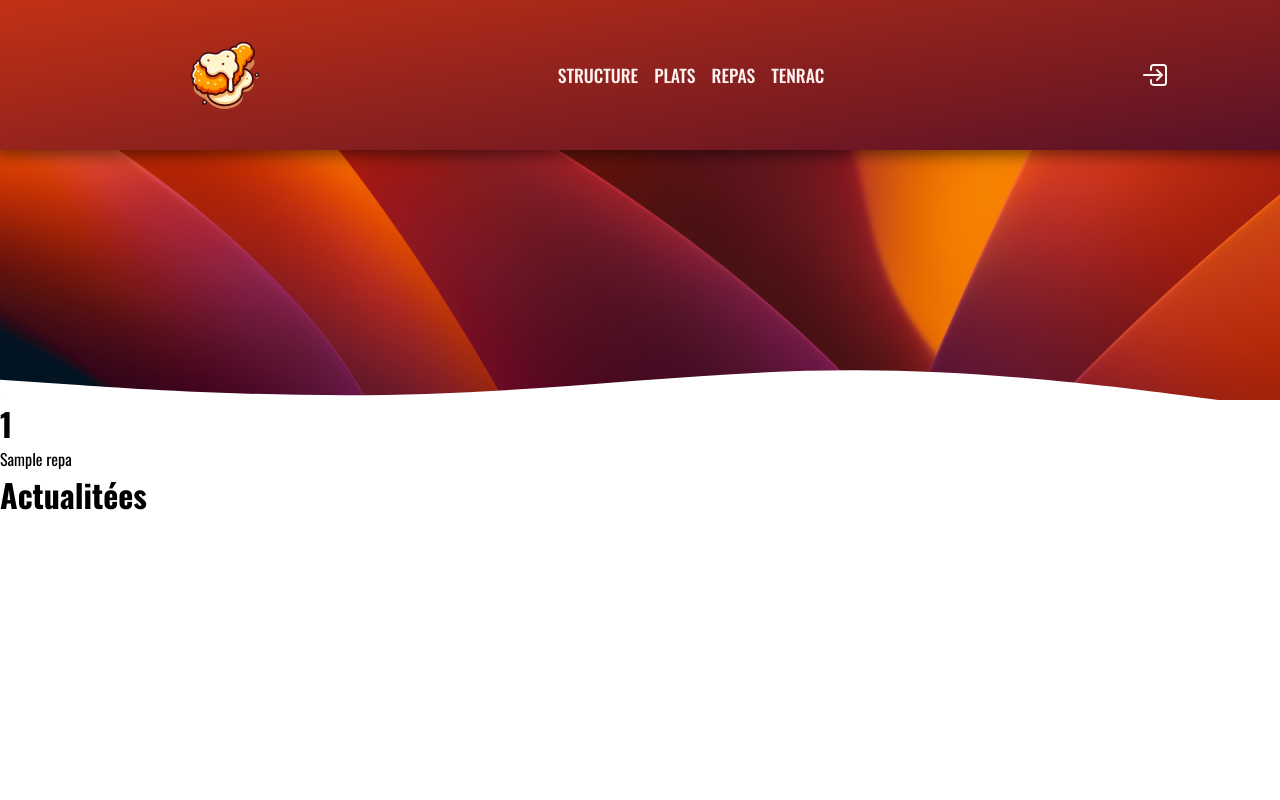
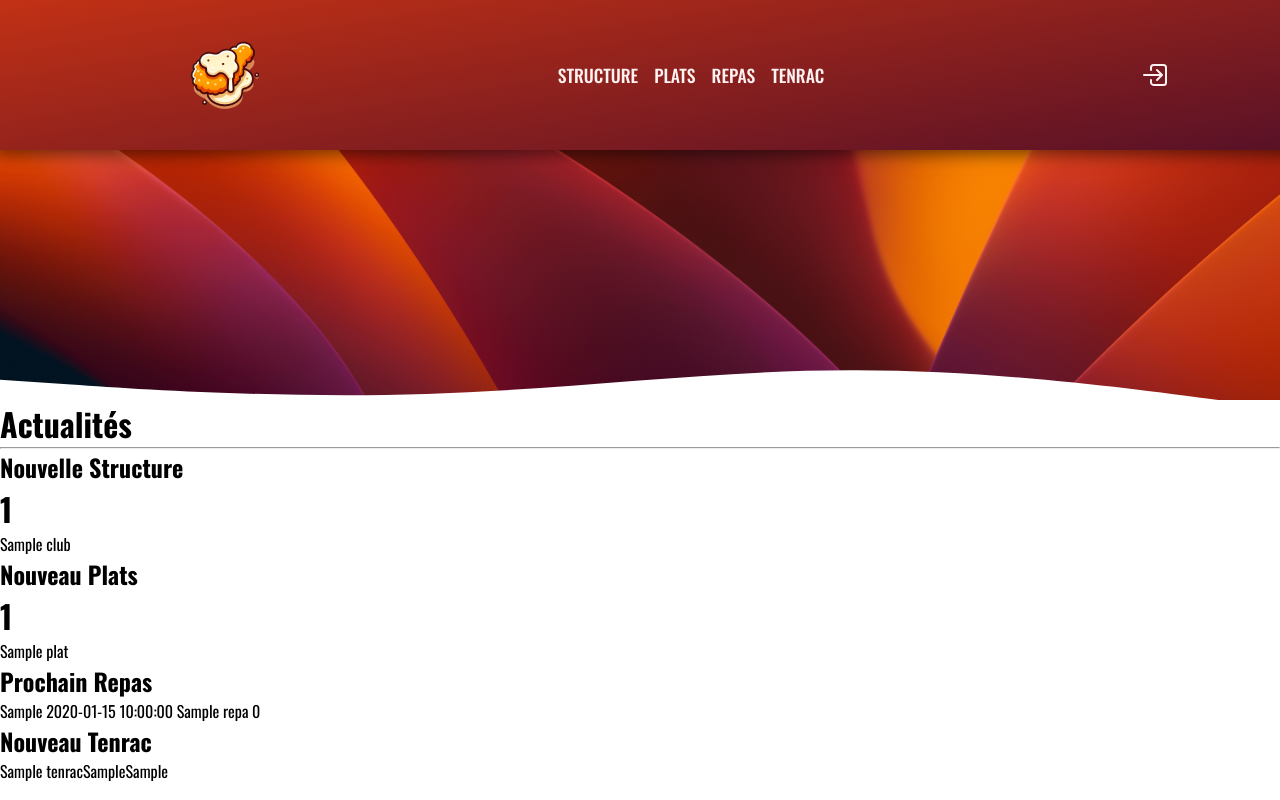
Before and after one commit to Turlure-Nael-23018992/tenrac, a PHP site: page /index.php?page=dashboard in a window 1280 px wide. Run offline with PHP 8.4, Linux system fonts and the light colour scheme; tables that the repository leaves empty or names only in its code hold one stand-in row (values such as "Sample post").

Commit message:
push pour plat.php

```diff
--- a/modules/blog/controllers/DashboardController.php
+++ b/modules/blog/controllers/DashboardController.php
@@ -1,14 +1,35 @@
 <?php
 require_once 'modules/blog/views/dashboard.php';
 require_once 'modules/blog/models/Repas/RepasDao.php';
+
+require_once 'modules/blog/models/Club/ClubDao.php';
+require_once 'modules/blog/models/Tenrac/TenracDao.php';
+
+require_once 'modules/blog/models/Plat/PlatDao.php';
+
+require_once 'modules/blog/models/PlanningRepas/PlanningRepas.php';
 require_once '_assets/includes/database.php';
 
 class DashboardController {
 
     public function execute(): void {
+
         $repasDao = new RepasDao(Database::getInstance());
-        $repas = $repasDao->getNextRepas(5);
-        (new Dashboard($repas))->show();
+        $repas = $repasDao->getAllRepas();
+
+        $clubDao = new ClubDao(Database::getInstance());
+        $club = $clubDao->getLastClubs(5);
+
+        $tenracDao = new TenracDao(Database::getInstance());
+        $tenrac = $tenracDao->getLastTenracs(5);
+
+        $platDao = new PlatDao(Database::getInstance());
+        $plat = $platDao->getLastPlats(5);
+
+        $planningRepasDao = new PlanningRepasDao(Database::getInstance());
+        $planning = $planningRepasDao->getAllPlanningRepas();
+
+        (new Dashboard($repas,$club, $tenrac, $plat, $planning))->show();
     }
 
 }
--- a/modules/blog/models/Club/ClubDao.php
+++ b/modules/blog/models/Club/ClubDao.php
@@ -51,7 +51,13 @@ class ClubDao
 
     public function getLastClubs(int $limit): array
     {
-        $stmt = $this->db->prepare("SELECT id_club, nom, id_ordre FROM club WHERE id_ordre = 1 ORDER BY id_club DESC LIMIT :limit");
+        $stmt = $this->db->prepare(<<<SQL
+            SELECT id_club, nom, id_ordre
+            FROM club
+            WHERE id_ordre = 1
+            ORDER BY id_club DESC
+            LIMIT :limit
+        SQL);
         $stmt->bindValue(':limit', $limit, PDO::PARAM_INT);
         $stmt->execute();
 
--- a/modules/blog/models/Tenrac/TenracDao.php
+++ b/modules/blog/models/Tenrac/TenracDao.php
@@ -10,7 +10,33 @@ class TenracDao
     {
         $this->pdo = $pdo;
     }
+    public function getLastTenracs(int $limit): array
+    {
+        $query = "SELECT * FROM Tenrac ORDER BY id_tenrac DESC LIMIT :limit";
+        $stmt = $this->pdo->prepare($query);
+        $stmt->bindParam(':limit', $limit, PDO::PARAM_INT);
+        $stmt->execute();
+        $results = $stmt->fetchAll(PDO::FETCH_ASSOC);
 
+        $tenracs = [];
+        foreach ($results as $result) {
+            $tenracs[] = new Tenrac(
+                $result['id_tenrac'],
+                $result['nom'],
+                $result['couriel'],
+                $result['tel'],
+                $result['adresse'],
+                $result['grade'],
+                $result['id_club'],
+                $result['id_ordre'],
+                $result['rang'] ?? null,
+                $result['titre'] ?? null,
+                $result['dignite'] ?? null
+            );
+        }
+
+        return $tenracs;
+    }
     // Récupérer un tenrac par ID
     public function getTenracById(int $id_tenrac): ?Tenrac
     {
--- a/modules/blog/views/dashboard.php
+++ b/modules/blog/views/dashboard.php
@@ -1,19 +1,85 @@
 <?php
 class Dashboard{
     private $repas;
-    public function __construct($r){
+    private $club;
+    private $tenrac;
+    private $plat;
+    private $planningList;
+    public function __construct($r, $c, $t, $p, $l){
         $this->repas = $r;
+        $this->club = $c;
+        $this->tenrac = $t;
+        $this->plat = $p;
+        $this->planningList = $l;
     }
     public function show():void{
         include 'header.php';
-        foreach ($this->repas as $repas) {
-            echo "<div>";
-            echo "<h1>" . htmlspecialchars($repas->getId()) . "</h1>";
-            echo "<p>" . htmlspecialchars($repas->getNom()) . "</p>";
-            echo "</div>";
-        }
         ?>
-        <h1>Actualitées</h1>
+        <div>
+            <h1>Actualités</h1>
+            <hr>
+        </div>
+
+        <h2>Nouvelle Structure</h2>
+        <div>
+            <?php
+            foreach ($this->club as $club) {
+                echo '<div>';
+                echo "<h1>" . htmlspecialchars($club->getIdClub()) . "</h1>";
+                echo "<p>" . htmlspecialchars($club->getNom()) . "</p>";
+                echo '</div>';
+            }
+            ?>
+        </div>
+        <h2>Nouveau Plats</h2>
+        <div>
+            <?php
+            foreach ($this->plat as $plat) {
+                echo '<div>';
+                echo "<h1>" . htmlspecialchars($plat->getIdPlat()) . "</h1>";
+                echo "<p>" . htmlspecialchars($plat->getNom()) . "</p>";
+                echo '</div>';
+            }
+            ?>
+        </div>
+
+        <h2>
+            Prochain Repas
+        </h2>
+        <div>
+            <?php foreach ($this->planningList as $planning): ?>
+                    <tr>
+                        <td><?php echo htmlspecialchars($planning->getAdresse()); ?></td>
+                        <td><?php echo htmlspecialchars($planning->getDateRepas()); ?></td>
+                        <td>
+                            <?php
+                                // Récupérer le nom du repas associé au planning
+                                foreach ($this->repas as $repas) {
+                                    if ($repas->getIdRepas() == $planning->getIdRepas()) {
+                                        echo htmlspecialchars($repas->getNom());
+                                        break;
+                                    }
+                                }
+                            ?>
+                        </td>
+                        <td><?php echo htmlspecialchars($planning->getHoraire()); ?></td>
+                    </tr>
+            <?php endforeach; ?>
+        </div>
+
+        <h2>Nouveau Tenrac</h2>
+        <div>
+            <?php
+            foreach ($this->tenrac as $tenrac) {
+                ?> <div><?php
+                 echo htmlspecialchars($tenrac->getNom());
+                 echo htmlspecialchars($tenrac->getGrade());
+                 echo htmlspecialchars($tenrac->getAdresse());
+                ?>
+                </div> <?php
+            }
+            ?>
+        </div>
         <?php
     }
 }
--- a/modules/blog/views/structure.php
+++ b/modules/blog/views/structure.php
@@ -49,7 +49,9 @@ class Structure {
             <?php endforeach; ?>
         </div>
         <?php if (isset($_SESSION['email'])): ?>
-            <button class="add-btn" onclick="openAddForm()">Ajouter un club</button>
+            <button class="add-btn" onclick="openAddForm()">
+                <span>Ajouter un club</span>
+            </button>
         <?php endif; ?>
 
         <div id="addForm" class="add-form">
@@ -111,7 +113,9 @@ class Structure {
         $clubDao = new ClubDao(Database::getInstance());
 
         if ($clubDao->addClub($nom_club, $id_ordre)) {
-            echo '<p class="success-message">Le club a été ajouté avec succès !</p>';
+            echo <<<HTML
+            <p class="success-message">Le club a été ajouté avec succès !</p>
+            HTML;
             $this->clubs = $clubDao->getLastClubs(10);
         } else {
             echo '<p class="error-message">Erreur lors de l\'ajout du club.</p>';
```
Also changed, not shown: _assets/styles/structure.css (+6 -1 lines), modules/blog/models/AdressePartenaire/AdressePartenaire.php (+46 -0 lines), modules/blog/models/AdressePartenaire/AdressePartenaireDAO.php (+26 -2 lines), modules/blog/views/plat.php (+38 -86 lines).
